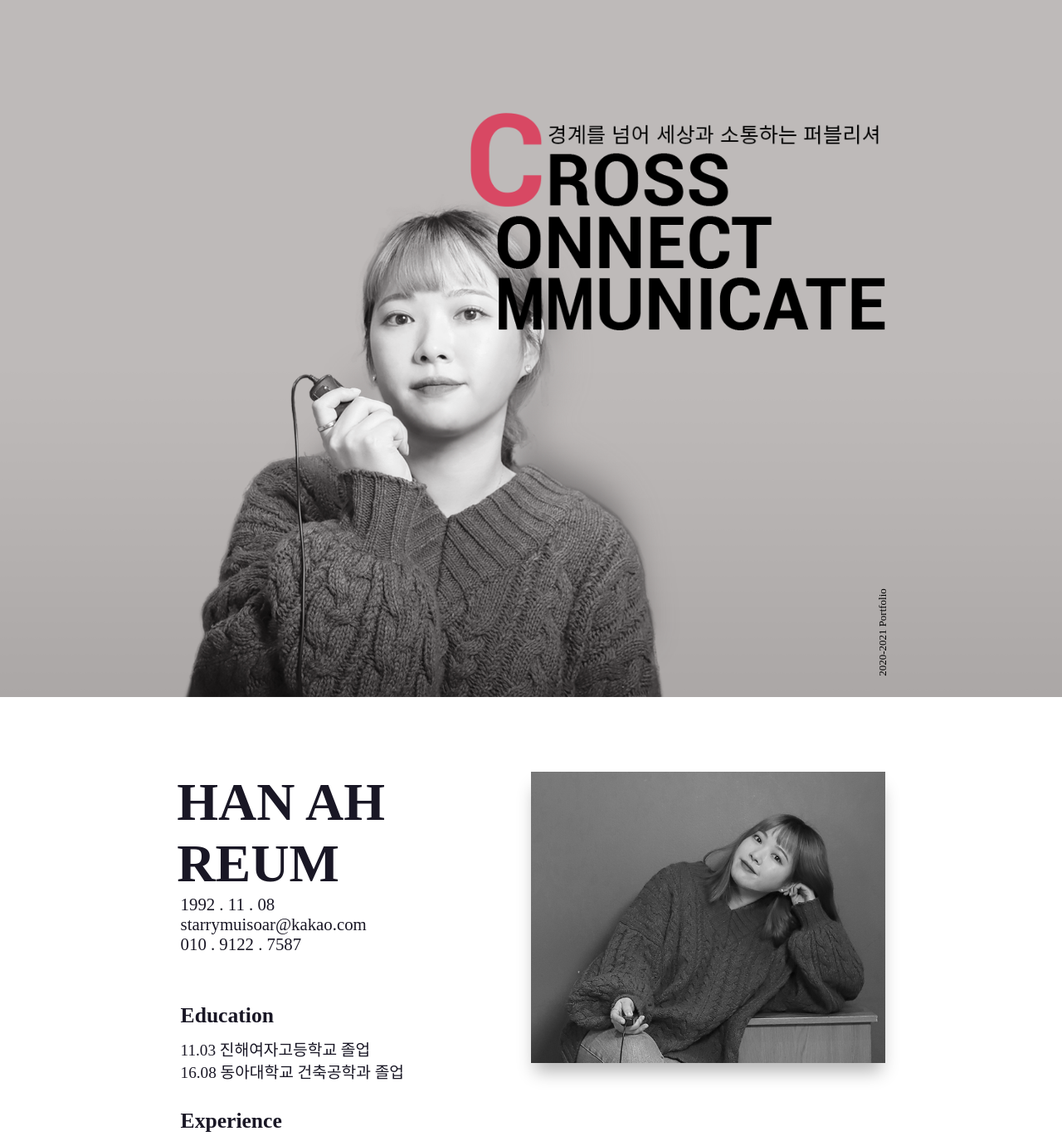
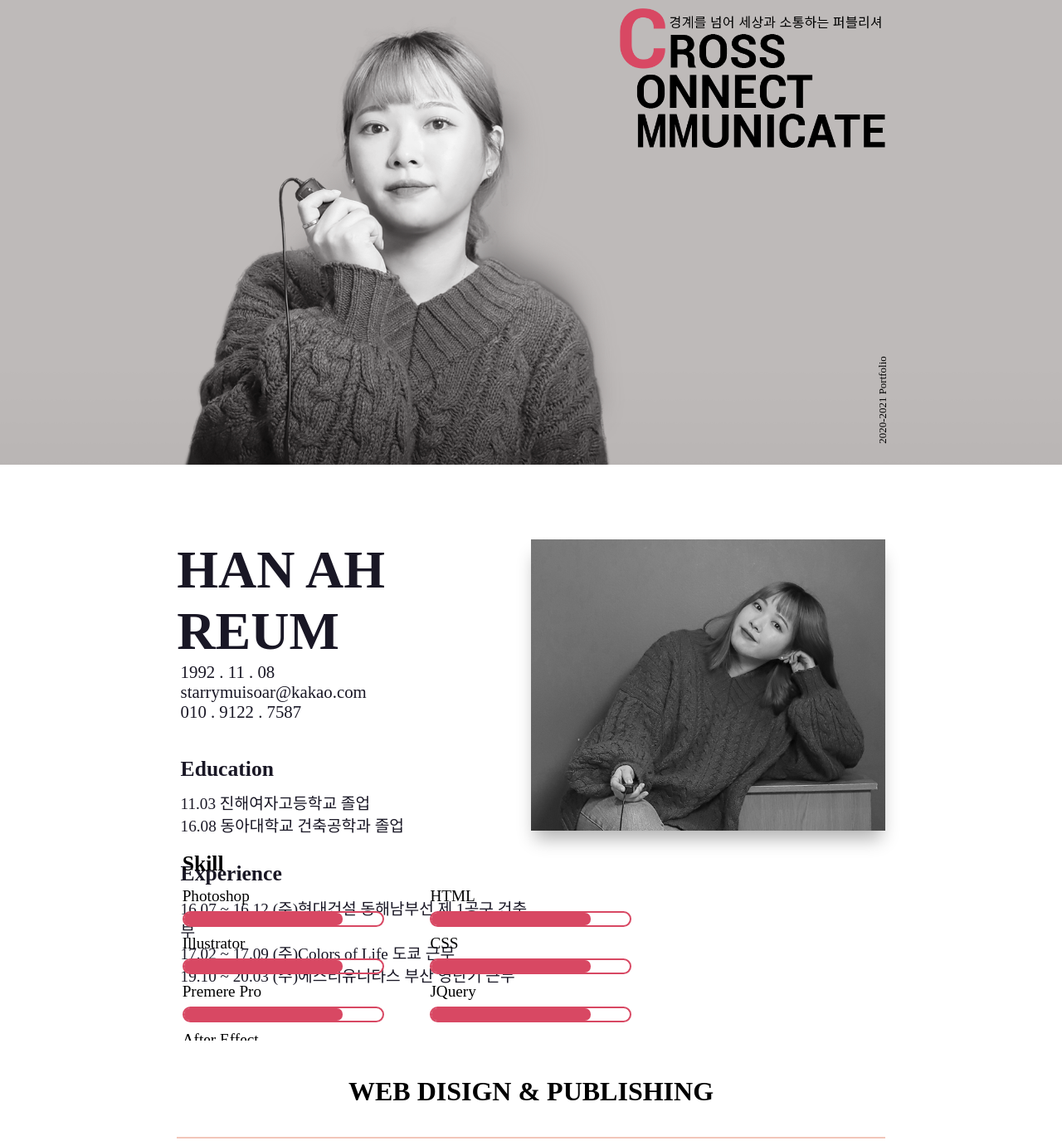
Before and after one commit to starrymuisoar/portfolio, a plain HTML site: page index.html in a window 1280 px wide. Shown: the part 240-1615 px from the top of the page at 83% size. Drawn offline with Linux system fonts and the light colour scheme.

Commit message:
Add files via upload

```diff
--- a/css/style.css
+++ b/css/style.css
@@ -9,7 +9,8 @@ body {
 	padding-top:100px;
 }
 
-.container {}
+.container {
+}
 
 header {
 	position:fixed;
@@ -35,6 +36,7 @@ header .header_inner .logo .hd1 {
 	bottom:10px;
 	left:2.03%;
 	width:7.81%;
+	min-width:50px;
 	overflow:hidden;
 }
 
@@ -228,7 +230,7 @@ header .header_inner nav .navlist > li > .submenu > li > a:hover {
 }
 
 .main_set {
-	height:980px;
+	height:calc(100vh - 100px);
 	width:100%;
 	background:url('../img/back.png') repeat;
 	margin:0;
@@ -238,7 +240,7 @@ header .header_inner nav .navlist > li > .submenu > li > a:hover {
 .main_set .main_img {
 	display:flex;
 	width:66.67%;
-	height:980px;
+	height:calc(100vh - 100px);
 	justify-content:center;
 	margin:0 auto;
 }
@@ -253,9 +255,9 @@ header .header_inner nav .navlist > li > .submenu > li > a:hover {
 .main_set .main_img .imgset img {
 	position:absolute;
 	max-width:100%;
-	min-width:600px;
 	bottom:0;
 	left: 1.25%;
+	min-width:420px;
 }
 
 .main_set .main_img .titset {
@@ -274,10 +276,10 @@ header .header_inner nav .navlist > li > .submenu > li > a:hover {
 .main_set .main_img .titset .tit img {
 	display:flex;
 	position:absolute;
-	bottom:442px;
+	top:150px;
 	right:0;
 	width:100%;
-	min-width:500px;
+	min-width:300px;
 }
 
 .main_set .main_img .titset .tit_port {
@@ -300,7 +302,7 @@ header .header_inner nav .navlist > li > .submenu > li > a:hover {
 }
 
 .about_set {
-	height:980px;
+	height:calc(100vh - 100px);
 }
 
 .about_set .about_top {
@@ -334,7 +336,7 @@ header .header_inner nav .navlist > li > .submenu > li > a:hover {
 	line-height:1.5rem;
 	font-size:1.3rem;
 	padding-left:1%;
-	padding-bottom:30px;
+	padding-bottom:3%;
 }
 
 .about_set .about_top .about_left .left_wrap {
@@ -388,13 +390,13 @@ header .header_inner nav .navlist > li > .submenu > li > a:hover {
 .about_set .about_bottom .hd5 {
 	font-size:1.6rem;
 	font-family:'noto-Bold';
-	margin:0 0 5px 0;
+	margin:0 0 10px 0;
 }
 
 .about_set .about_bottom .skillset > li {
 	float:left;
 	font-family:'noto-Regular';
-	line-height:2rem;
+	line-height:1.8rem;
 	font-size:1.2rem;
 	width:35%;
 }
@@ -402,22 +404,22 @@ header .header_inner nav .navlist > li > .submenu > li > a:hover {
 .about_set .about_bottom .skillset > li > ul > li > .bar_wrap {
 	display:inline-block;
 	width:80%;
-	height:20px;
+	height:15px;
 	border:2px solid #d84863;
 	border-radius:10px;
-	line-height:20px;
+	line-height:15px;
 }
 
 .about_set .about_bottom .skillset > li > ul > li > .bar_wrap .bar_fill {
 	display:inline-block;
 	width:80%;
-	height:20px;
+	height:100%;
 	background:#d84863;
 	border-radius:7px;
 }
 
 .web_set {
-	height:980px;
+	height:calc(100vh - 100px);
 }
 
 .web_set .webtit {
@@ -496,7 +498,7 @@ header .header_inner nav .navlist > li > .submenu > li > a:hover {
 }
 
 .art_set {
-	height:880px;
+	height:calc(100vh - 200px);
 	background:#bebab9;
 }
 
```
